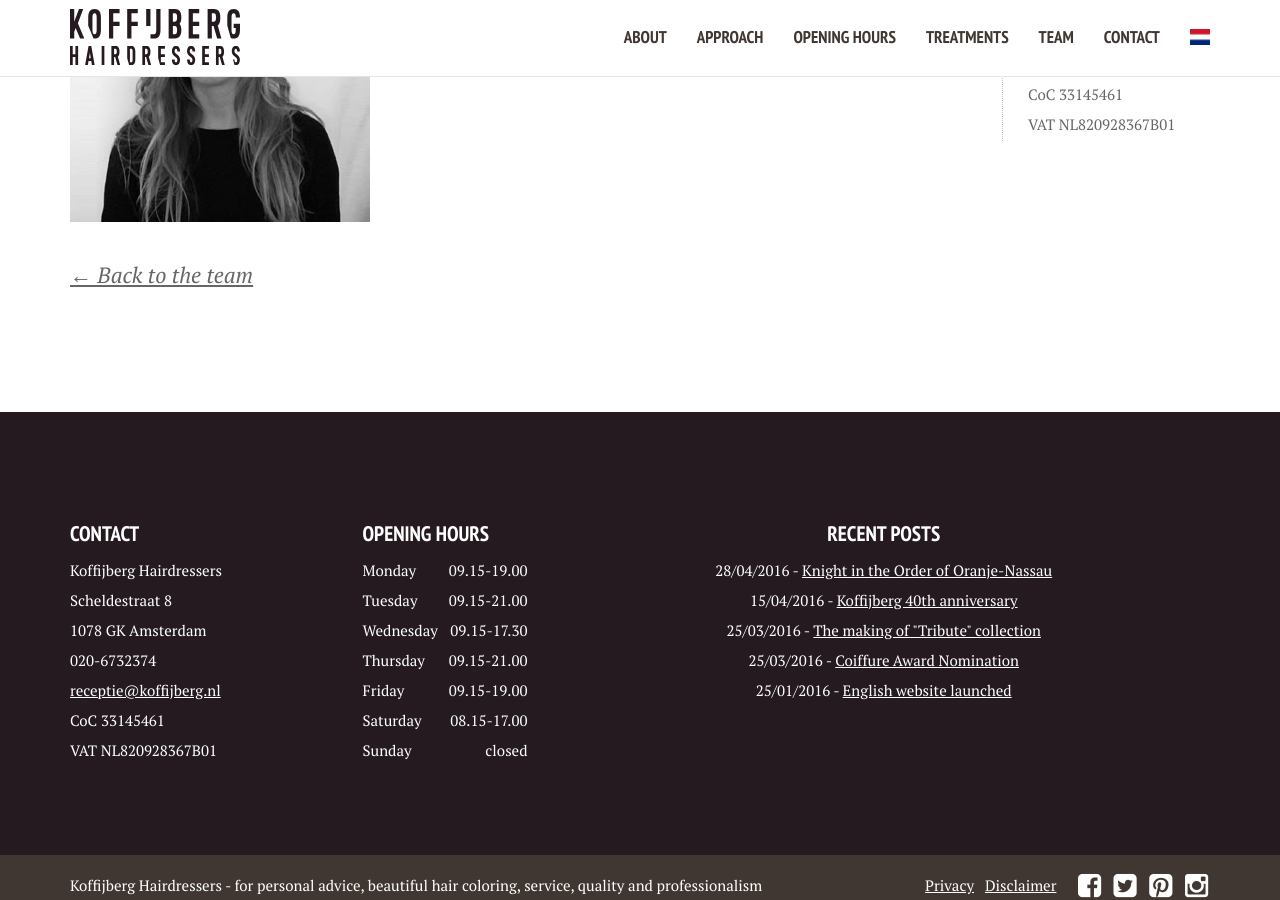
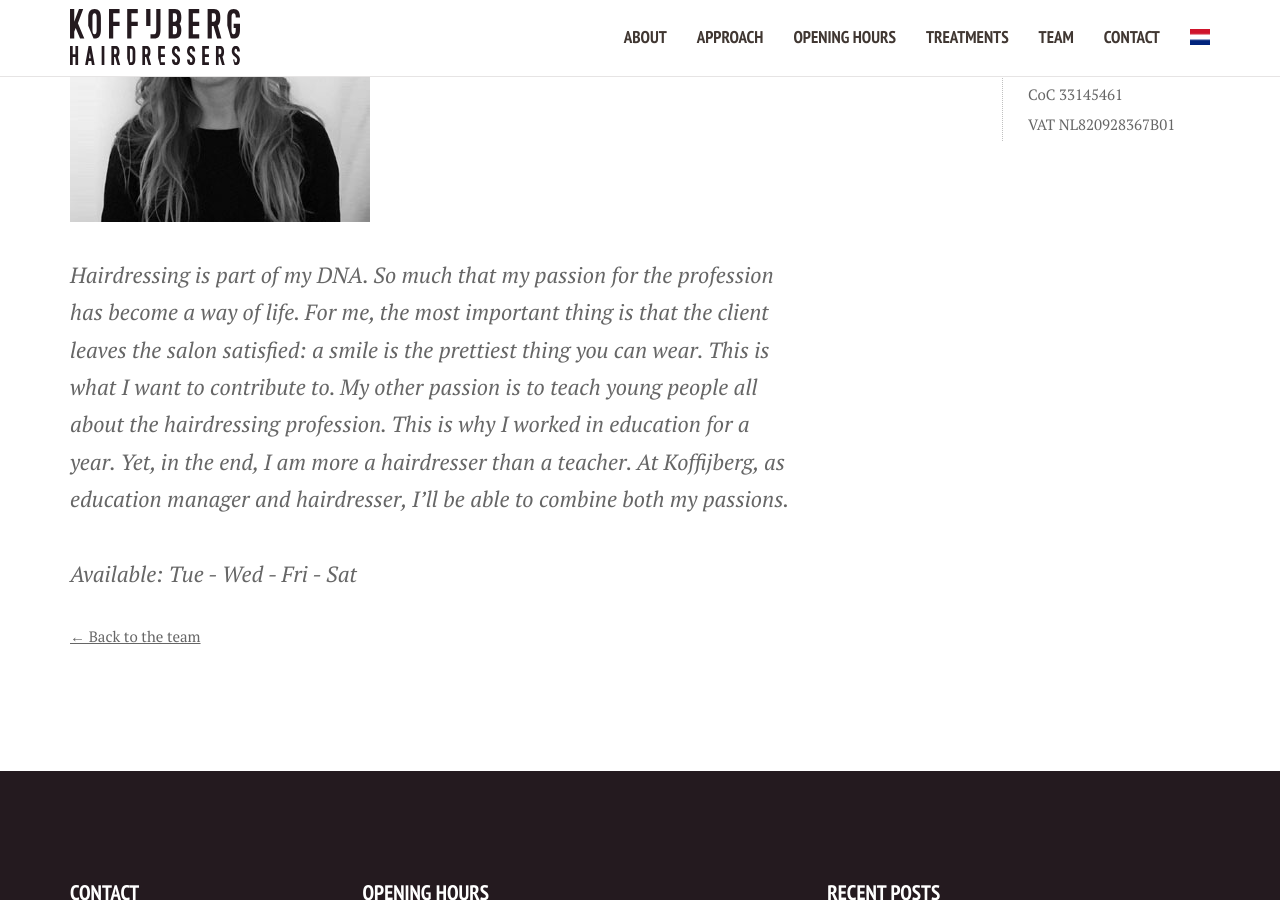
Before and after one commit to xuantiep/koffijberghairdressers, a Jekyll site: the page built from _members/esmee.md, in a window 1280 px wide and 900 px high, scrolled down 570 px. Built offline with Jekyll 4.4.1, drawn with Linux system fonts in a browser that asks for light colours.

Commit message:
Updated '/_members/esmee.md' via CloudCannon

```diff
--- a/_members/esmee.md
+++ b/_members/esmee.md
@@ -5,3 +5,8 @@ image: /uploads/esmee.jpg
 functie: Master en Kleurspecialist
 order: 9
 ---
+
+
+Hairdressing is part of my DNA. So much that my passion for the profession has become a way of life. For me, the most important thing is that the client leaves the salon satisfied: a smile is the prettiest thing you can wear. This is what I want to contribute to. My other passion is to teach young people all about the hairdressing profession. This is why I worked in education for a year. Yet, in the end, I am more a hairdresser than a teacher. At Koffijberg, as education manager and hairdresser, I'll be able to combine both my passions.
+<br>
+<br>Available: Tue - Wed - Fri - Sat
```
